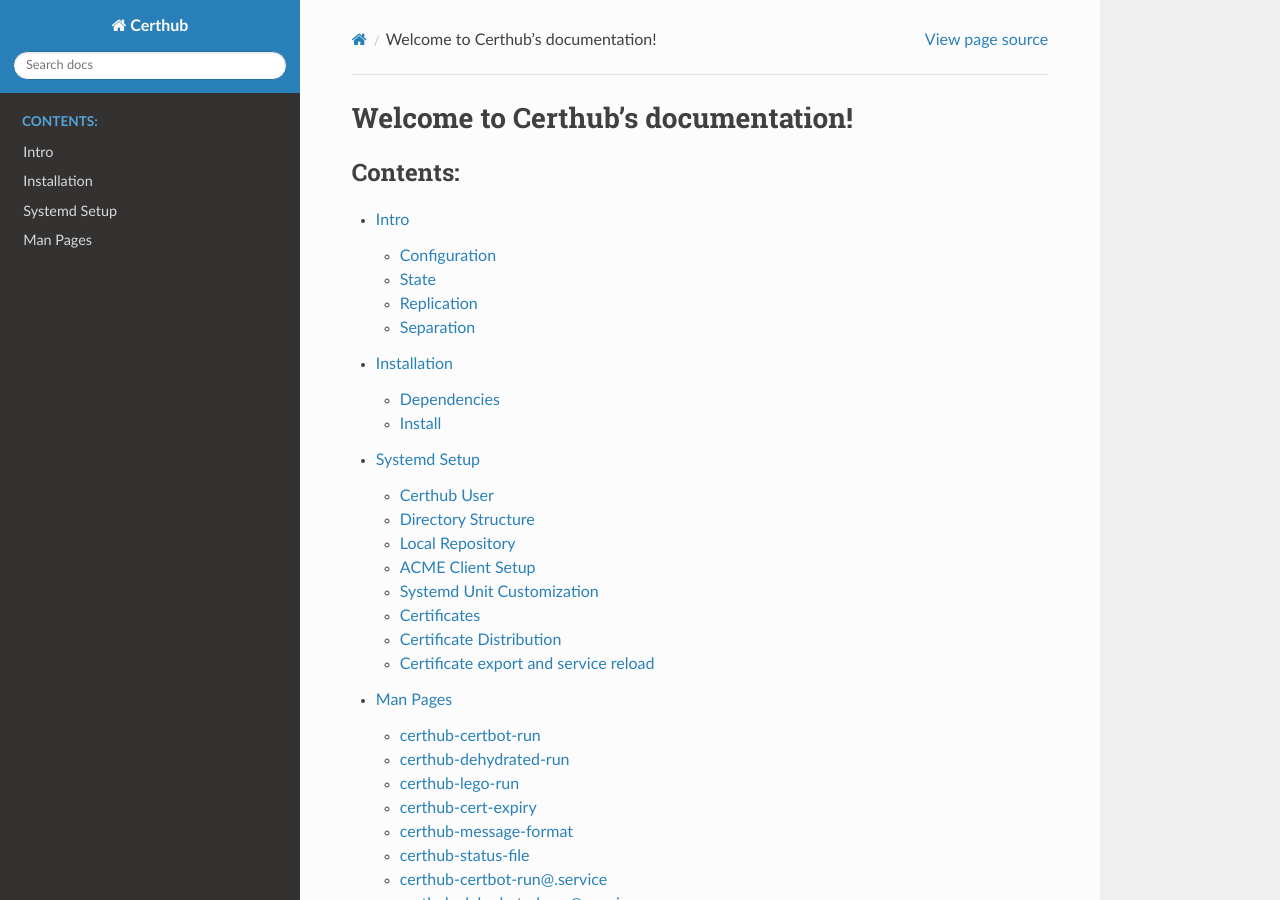
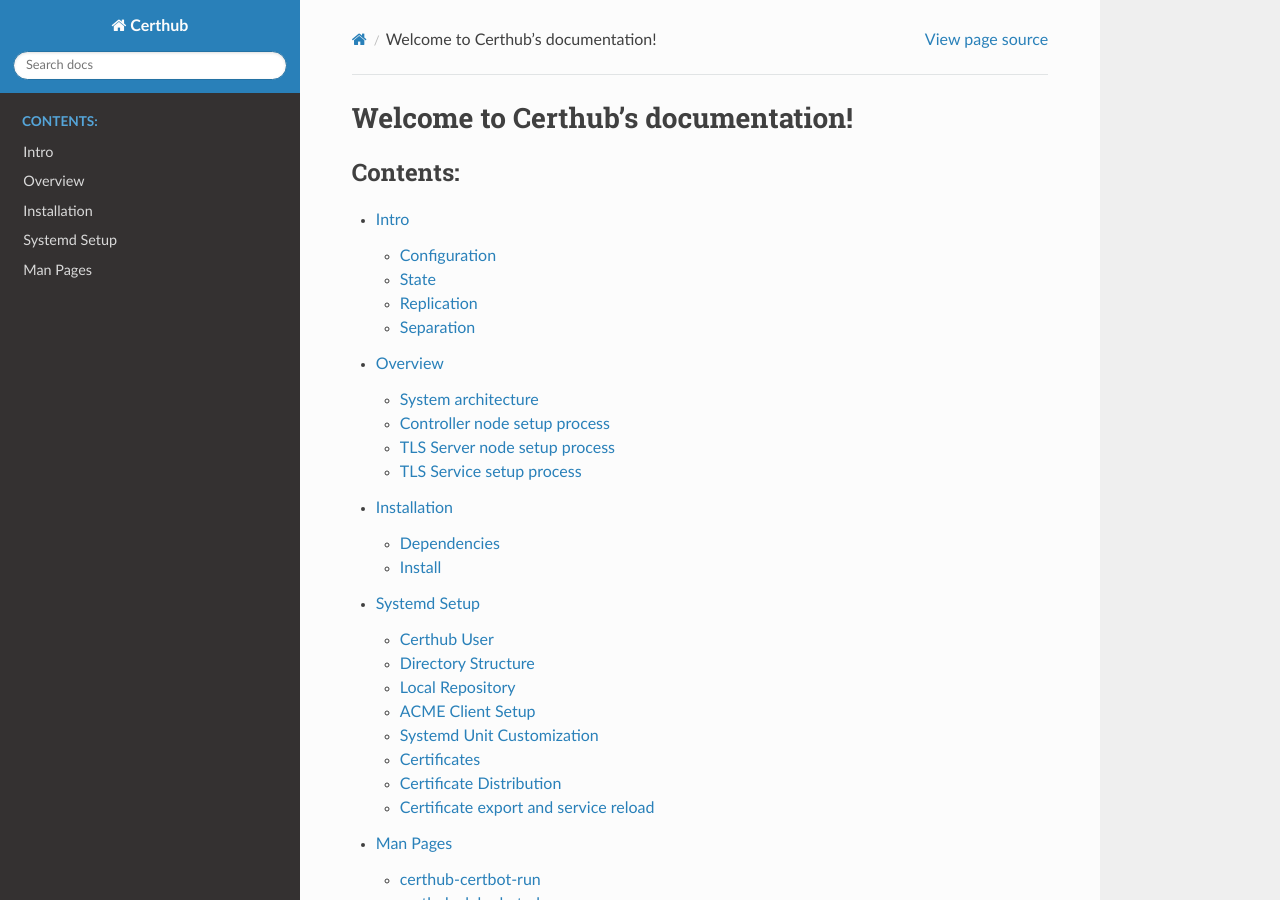
Before and after one commit to certhub/certhub, a Sphinx documentation site: the page built from doc/index.rst, in a window 1280 px wide and 900 px high. Built offline with Sphinx 7.4.7 and the Read the Docs theme 2.0.0, drawn with Linux system fonts in a browser that asks for light colours; part of the change alters nothing that is shown.

Commit message:
Add overview section with some diagrams

```diff
--- a/doc/conf.py
+++ b/doc/conf.py
@@ -41,6 +41,7 @@ release = ''
 # extensions coming with Sphinx (named 'sphinx.ext.*') or your custom
 # ones.
 extensions = [
+    'sphinxcontrib.plantuml',
 ]
 
 # Add any paths that contain templates here, relative to this directory.
@@ -196,3 +197,7 @@ epub_exclude_files = ['search.html']
 
 def setup(app):
     app.add_object_type('envfile', 'envfile', indextemplate='environment file; %s')
+
+# -- PlantUML configuration --------------------------------------------------
+
+plantuml = '/usr/bin/java -Djava.awt.headless=true -jar /usr/share/plantuml/plantuml.jar'
--- a/doc/index.rst
+++ b/doc/index.rst
@@ -6,6 +6,7 @@ Welcome to Certhub's documentation!
    :caption: Contents:
 
    intro
+   overview
    installation
    systemd
    man
--- /dev/null
+++ b/doc/overview.rst
@@ -0,0 +1,164 @@
+Overview
+========
+
+
+System architecture
+-------------------
+
+A typical certhub deployment consists of one *Controller* node hosting the
+*ACME Client* (i.e., ``Certbot``, ``Dehydrated`` or ``Lego``) along with the
+*Principal Git Repository*. Multiple *TLS Server* nodes are used to host *TLS
+Services* such as web servers, mail servers, databases and application servers.
+
+The *ACME Client* stores certificates optained from the *Certificate Authority*
+in the *Principal Git Repository*. Changes to that repo are replicated to the
+*Local Git Repositories* on the *TLS Server* nodes automatically.
+
+Certificates in the *Local Certificate Directory* on a *TLS Server* node are
+updated automatically whenever new commits are pushed to the *Local Git
+Repository*.
+
+*TLS Services* are reloaded whenever the exported certificate in the *Local
+Certificate Directory* is modified.
+
+Note that *ACME Account Key* is only needed on the *Controller* node (readable
+by the *ACME Client*). Also *TLS Private Keys* are only deployed on the
+respective *TLS Server* nodes and are readable by their respective *TLS
+services* exclusively.
+
+.. uml::
+
+   cloud {
+      [Certificate Authority]
+      note bottom of [Certificate Authority]: E.g., Let's Encrypt
+
+      [Challenge Server]
+      [Certificate Authority] -> [Challenge Server] : verify
+      note bottom of [Challenge Server]: DNS-01 / HTTP-01\nchallenge tokens\nare deployed to\nthis Service
+   }
+
+   node "Controller" {
+      [ACME Client] --> [Principal Git Repository] : update cert
+      [ACME Client] ..> [ACME Account Key] : use
+      [ACME Client] -> [Certificate Authority] : optain cert
+      [ACME Client] -> [Challenge Server] : deploy challenge
+      [ACME Account Key] #Lightsalmon
+   }
+
+   node "TLS Server A" {
+      [Principal Git Repository] --> [Local Git Repository A] : push
+      [Local Git Repository A] --> [Local Certificate Directory A] : export
+      [Local Certificate Directory A] --> [TLS Service A] : reload
+      [TLS Service A] ..> [TLS Private Key A] : use
+      [TLS Private Key A] #Lightsalmon
+   }
+
+   node "TLS Server B" {
+      [Principal Git Repository] --> [Local Git Repository B] : push
+      [Local Git Repository B] --> [Local Certificate Directory B] : export
+      [Local Certificate Directory B] --> [TLS Service B.1] : reload
+      [Local Certificate Directory B] --> [TLS Service B.2] : reload
+      [TLS Service B.1] ..> [TLS Private Key B.1] : use
+      [TLS Service B.2] ..> [TLS Private Key B.2] : use
+      [TLS Private Key B.1] #Lightsalmon
+      [TLS Private Key B.2] #Lightsalmon
+   }
+
+
+Controller node setup process
+-----------------------------
+
+In a typical certhub setup there is only **one** *Controller* node. Setting up
+the *Controller* isn't something which is repeated frequently.
+
+In order to setup a new *Controller* node, the following steps are required.
+For production deployments it is recommended to use a configuration management
+system.
+
+On the *TLS Server* node:
+
+1. Install required software including certhub and its dependencies. Also
+   install one of the supported *ACME client*.
+2. Setup the local unprivileged certhub user account.
+3. Generate an SSH keypair to be used for repository replication.
+4. Initialize the *Principal Git Repository*.
+5. Create the necessary directory structure including private directory for
+   *ACME Account Keys* as well as config and state directories.
+6. Create or restore the *ACME Account Keys* for the installed *ACME Client*.
+
+
+TLS Server node setup process
+-----------------------------
+
+In a typical certhub setup there are more than one *TLS Server* node. Depending
+on the environment, *TLS Server* nodes might get deployed regularely.
+
+In order to setup a new *TLS Server* node, the following steps are required.
+For production deployments it is recommended to use a configuration management
+system.
+
+On the *TLS Server* node:
+
+1. Install required software including certhub and its dependencies. Do **not**
+   install any *ACME client* software on *TLS Server* nodes.
+2. Setup the local unprivileged certhub user account.
+3. Initialize the *Local Git Repository* and create the *Local Certificate
+   Directory*.
+4. Authorize the certhub user on the *Controller* node to push to the *Local
+   Git Repository*.
+
+On the *Controller* node:
+
+1. Setup systemd units responsible for replicating the *Principal Git
+   Repository* to the *Local Git Repository* on the new *TLS Server*.
+
+.. uml::
+
+   |TLS Server|
+   start
+   :Install Software;
+   :Setup User;
+   :Initialize Repository;
+   :Authorize Controller;
+   note left: Setup SSH Public\nKey Authentication
+   |Controller|
+   :Setup Systemd Units;
+   stop
+
+
+TLS Service setup process
+-------------------------
+
+In a typical certhub setup there are more than one *TLS Service*. Depending on
+the environment, *TLS Services* might get deployed regularely.
+
+The following steps are needed to create a new certificate for a new *TLS
+Service*. For production deployments it is recommended to use a configuration
+management system.
+
+On the *TLS Server* node:
+
+1. Generate a new *TLS Private Key* and *Certificate Signing Request* (*CSCR*).
+2. Add a configuration file which specifies the *TLS Service(s)* to be reloaded
+   whenever the certificate changes in the *Local certificate Directory*.
+3. Setup systemd units responsible for exporting changed certificates and
+   reloading services.
+
+On the *Controller* node:
+
+1. Add the newly generated *CSR* along with *ACME Client* specific
+   configuration to the certhub config directory.
+2. Setup systemd units responsible for checking certificate expiry and
+   automated renewal.
+
+.. uml::
+
+   |TLS Server|
+   start
+   :Generate TLS\nPrivate Key and CSR;
+   :Configure Service Reload;
+   :Setup Systemd Units;
+   |Controller|
+   :Configure ACME Client;
+   :Setup Systemd Units;
+   stop
--- a/doc/requirements.txt
+++ b/doc/requirements.txt
@@ -1,2 +1,3 @@
 Sphinx
 sphinx_rtd_theme
+sphinxcontrib-plantuml
```
